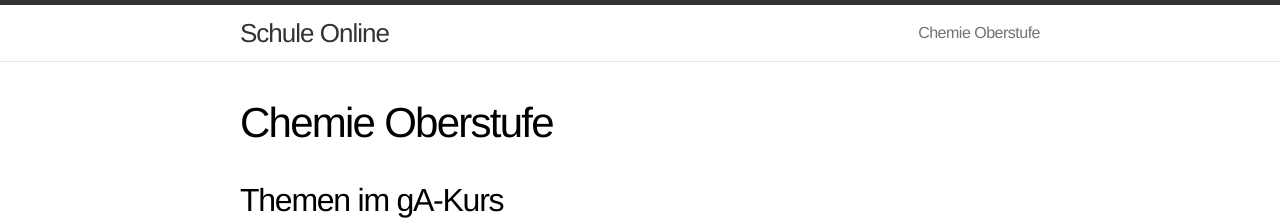
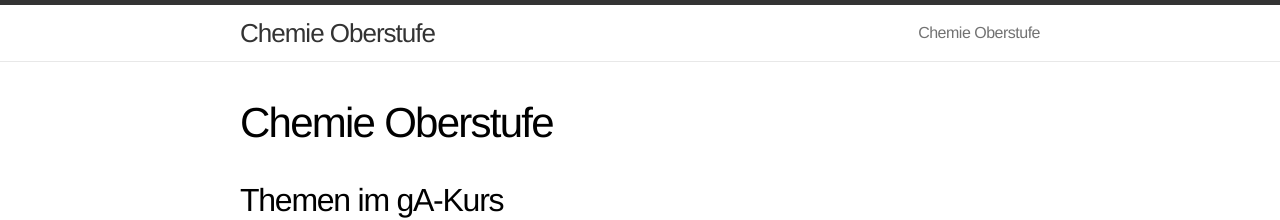
Before and after one commit to chemie-oberstufe/chemie-oberstufe.github.io, a Jekyll site: the page built from chemie_oberstufe/index.md, in a window 1280 px wide. Shown: the top 220 px of the page. Built offline with Jekyll 4.4.1, drawn with Linux system fonts in a browser that asks for light colours; Markdown is read by kramdown in place of the engine named in the settings.

Commit message:
change config for Github

```diff
--- a/_config.yml
+++ b/_config.yml
@@ -1,13 +1,11 @@
 # Site settings
-title: Schule Online
+title: Chemie Oberstufe
 email: schule@mrfiedler.de
 #description: "Write an awesome description for your new site here. You can edit this line in _config.yml. It will appear in your document head meta (for Google search results) and in your feed.xml site description."
 baseurl: ""
-url: "http://mrfiedler.de"
-#twitter_username: jekyllrb
-#github_username:  jekyll
+url: "https://chemie-oberstufe.github.io"
 
 # Build settings
-#markdown: kramdown
-markdown: CommonMark
+markdown: kramdown
+#markdown: CommonMark
 permalink: pretty
```
